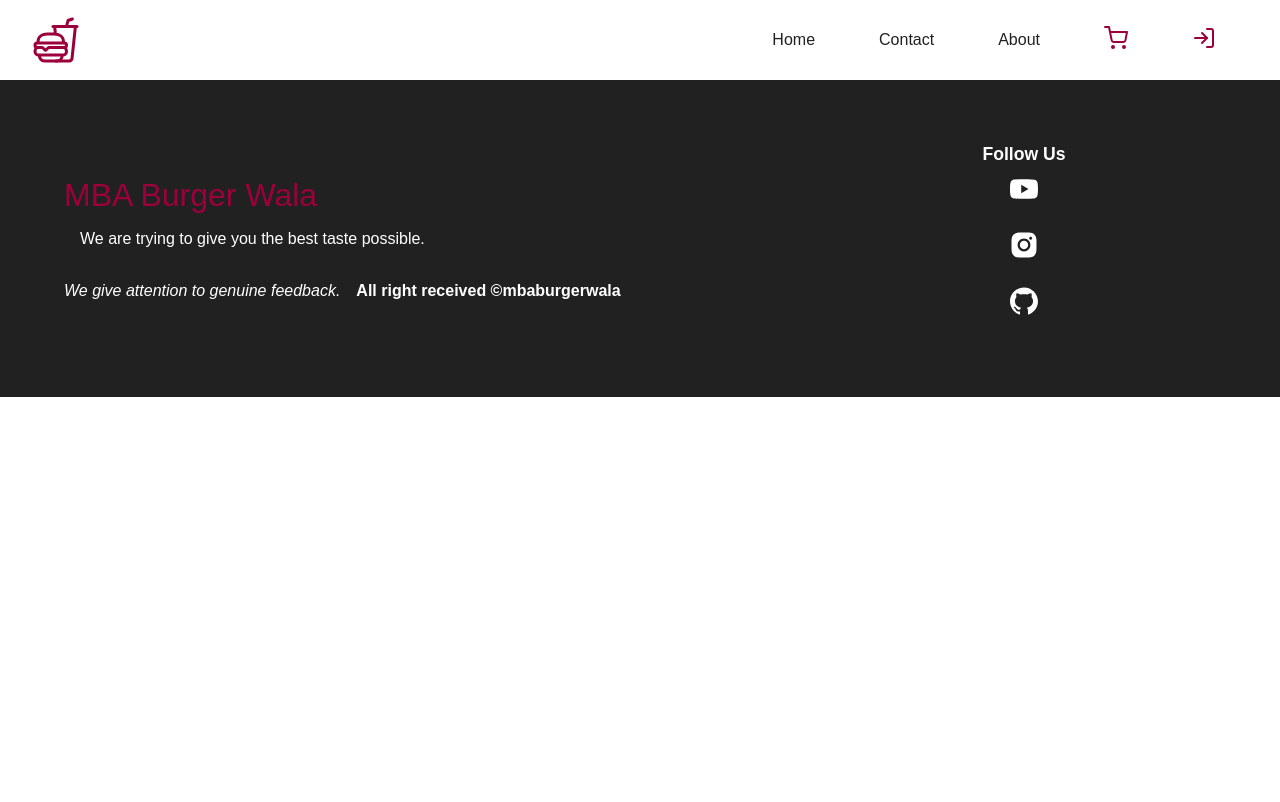
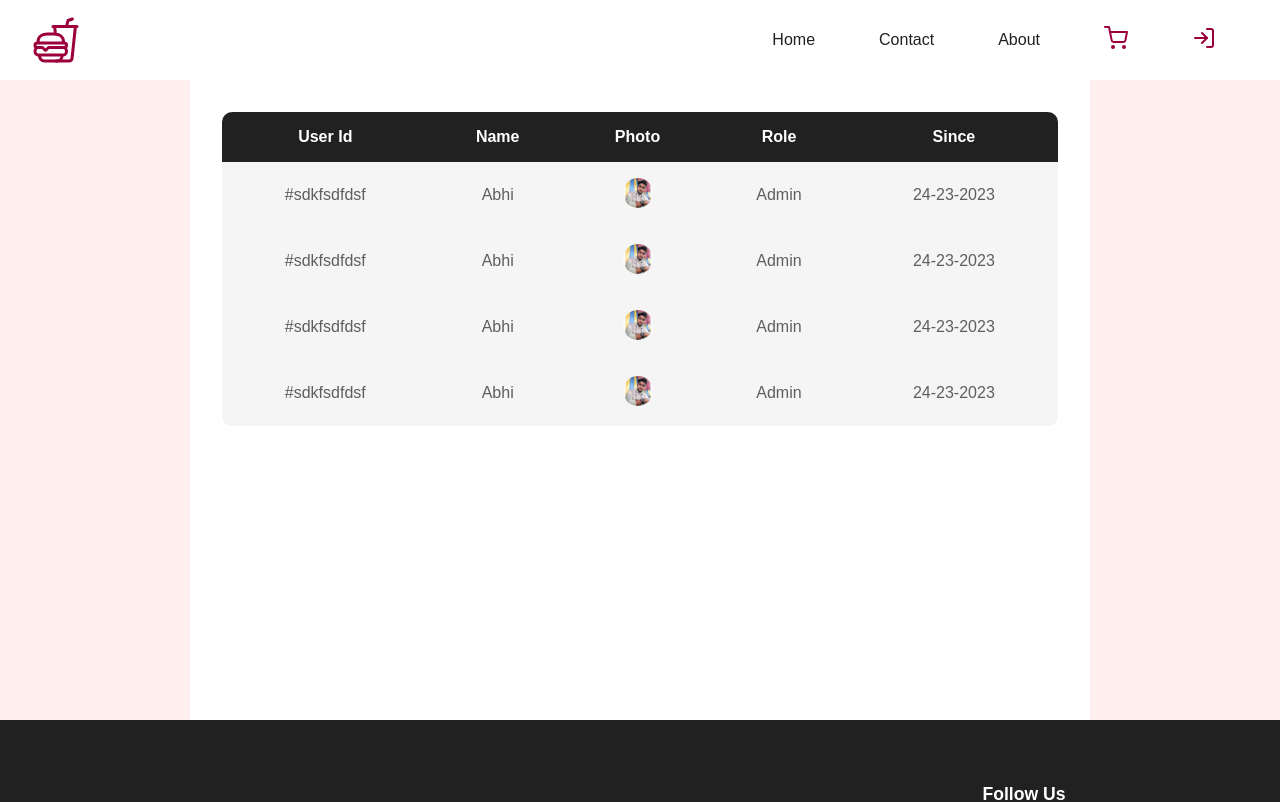
Before and after one commit to devpranab/mba-burger-wala-ui, a React (Create React App) app: page /admin/users in a window 1280 px wide. Shown: the top 802 px of the page. Built offline with nearby package versions, Linux system fonts and the light colour scheme; a web font is replaced by a local one.

Commit message:
Admin Users  Section Design

```diff
--- a/src/App.js
+++ b/src/App.js
@@ -11,6 +11,7 @@
 import Profile from './components/Profile/Profile';
 import MyOrders from './components/MyOrders/MyOrders';
 import OrderDetails from './components/MyOrders/OrderDetails';
+import Users from './components/Admin/Users';
 import Dashboard from './components/Admin/Dashboard';
 import './styles/app.scss';
 
@@ -30,6 +31,7 @@
         <Route path="/myorders" element={<MyOrders/>}></Route>
         <Route path="/order/:id" element={<OrderDetails/>}></Route>
         <Route path="/admin" element={<Dashboard/>}></Route>
+        <Route path="/admin/users" element={<Users/>}></Route>
       </Routes>
       <Footer/>
     </Router>
--- /dev/null
+++ b/src/components/Admin/Users.jsx
@@ -0,0 +1,40 @@
+import React from "react";
+import me from "../../assets/images/me.jpg";
+
+const Users = () => {
+  const arr = [1, 2, 3, 4];
+
+  return (
+    <section className="tableClass">
+      <main>
+        <table>
+          <thead>
+            <tr>
+              <th>User Id</th>
+              <th>Name</th>
+              <th>Photo</th>
+              <th>Role</th>
+              <th>Since</th>
+            </tr>
+          </thead>
+
+          <tbody>
+            {arr.map((i) => (
+              <tr key={i}>
+                <td>#sdkfsdfdsf</td>
+                <td>Abhi</td>
+                <td>
+                  <img src={me} alt="User" />
+                </td>
+                <td>Admin</td>
+                <td>{"24-23-2023"}</td>
+              </tr>
+            ))}
+          </tbody>
+        </table>
+      </main>
+    </section>
+  );
+};
+
+export default Users;
```
Also changed, not shown: 1 other file (tests, documents, lock files or other folders).
